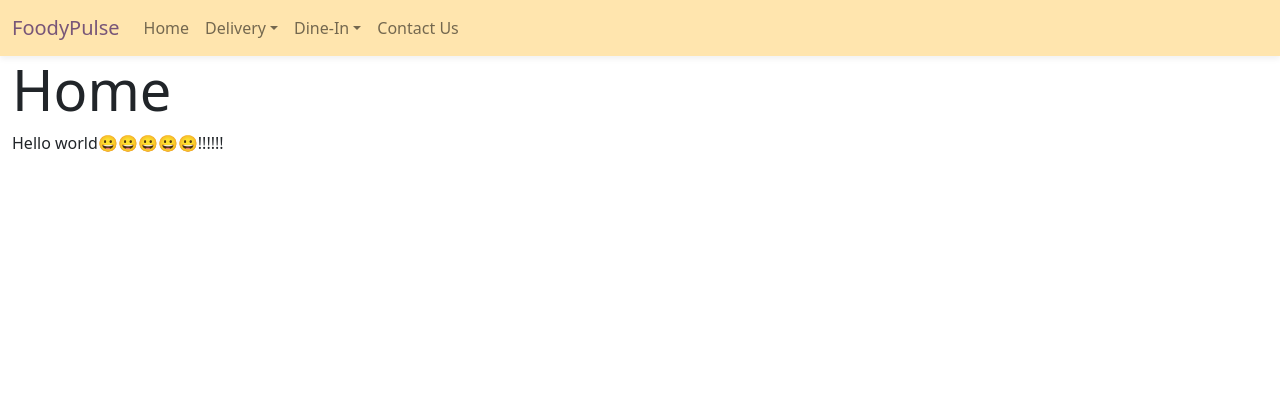
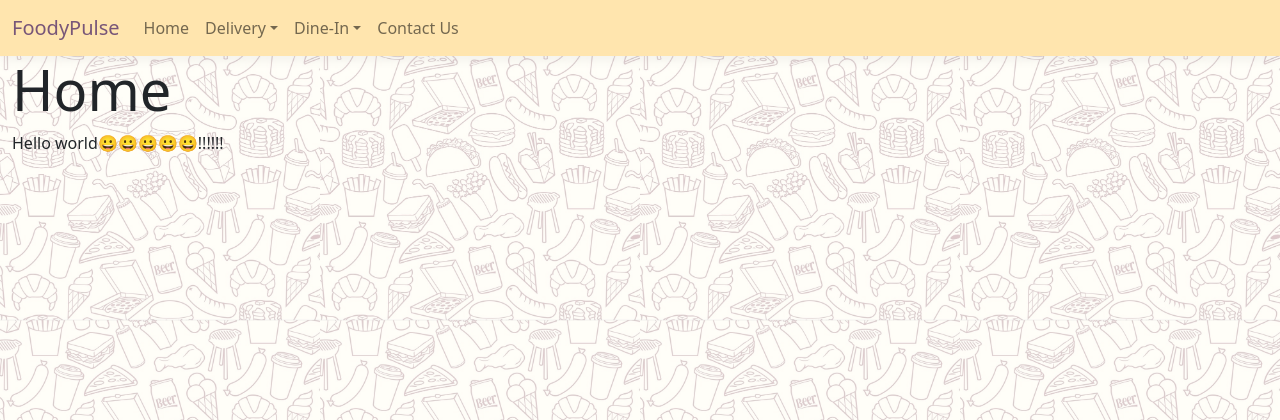
Before and after one commit to ashlilies/appdpj, a Flask app: page / in a window 1280 px wide. Shown: the top 420 px of the page. Run offline with Flask 2, Linux system fonts and the light colour scheme; some libraries are stand-ins or nearby versions.

Commit message:
add page background

```diff
--- a/src/application/static/base.css
+++ b/src/application/static/base.css
@@ -1 +1,5 @@
-/* TODO */
+/* Ashlee */
+body {
+    background-image: url("bg.png");
+    background-size: 25%;
+}
--- a/src/application/static/navbar.css
+++ b/src/application/static/navbar.css
@@ -6,5 +6,5 @@
 
 .navbar.bg-light {
     background-color: #ffe5ae !important;
-    box-shadow: 0px 3px 6px #0000000f;
+    box-shadow: 0px 3px 12px #0000000f;
 }
--- a/src/application/templates/base.html
+++ b/src/application/templates/base.html
@@ -7,6 +7,9 @@
     <!--Bootstrap 5.1.2 CSS -->
     <link href="https://cdn.jsdelivr.net/npm/bootstrap@5.1.3/dist/css/bootstrap.min.css" rel="stylesheet"
           integrity="sha384-1BmE4kWBq78iYhFldvKuhfTAU6auU8tT94WrHftjDbrCEXSU1oBoqyl2QvZ6jIW3" crossorigin="anonymous">
+
+    <!-- Our customized base CSS - ashlee -->
+    <link rel="stylesheet" href={{ url_for("static", filename="base.css") }}>
 </head>
 <body>
 {% block navbar %}
```
Also changed, not shown: src/application/static/bg.png (added).
